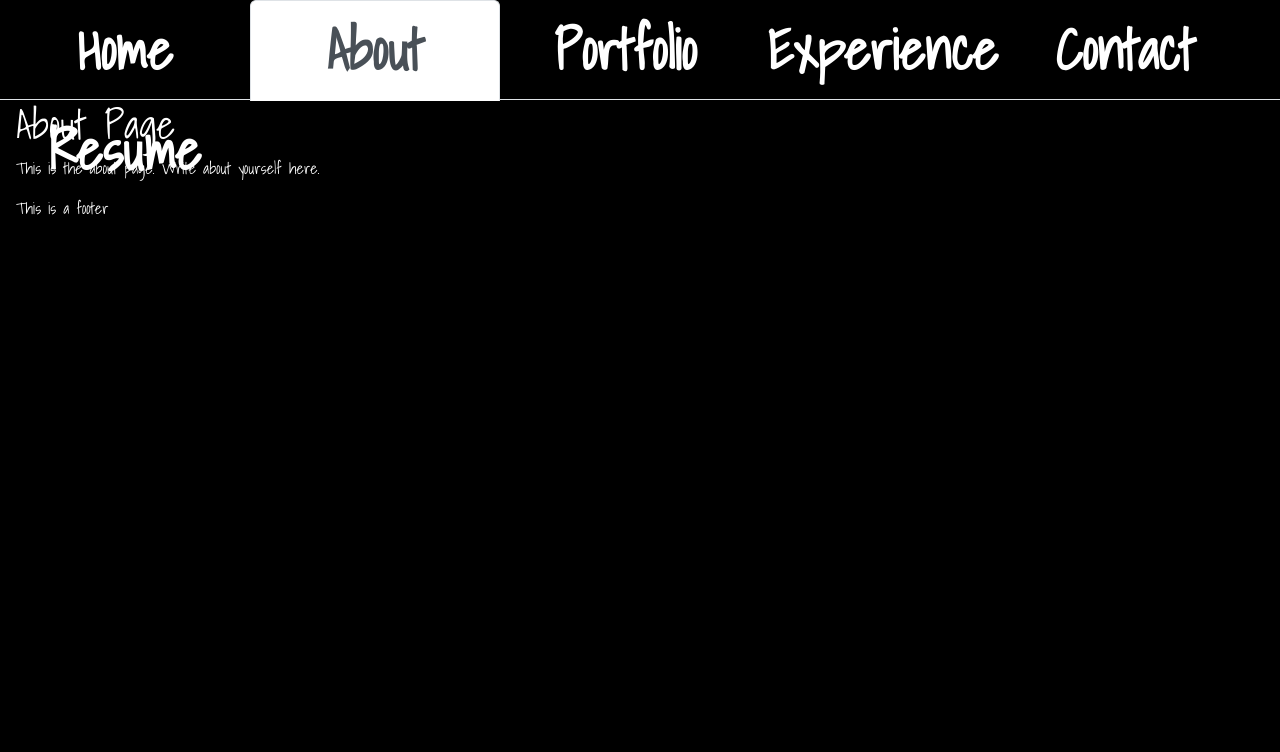
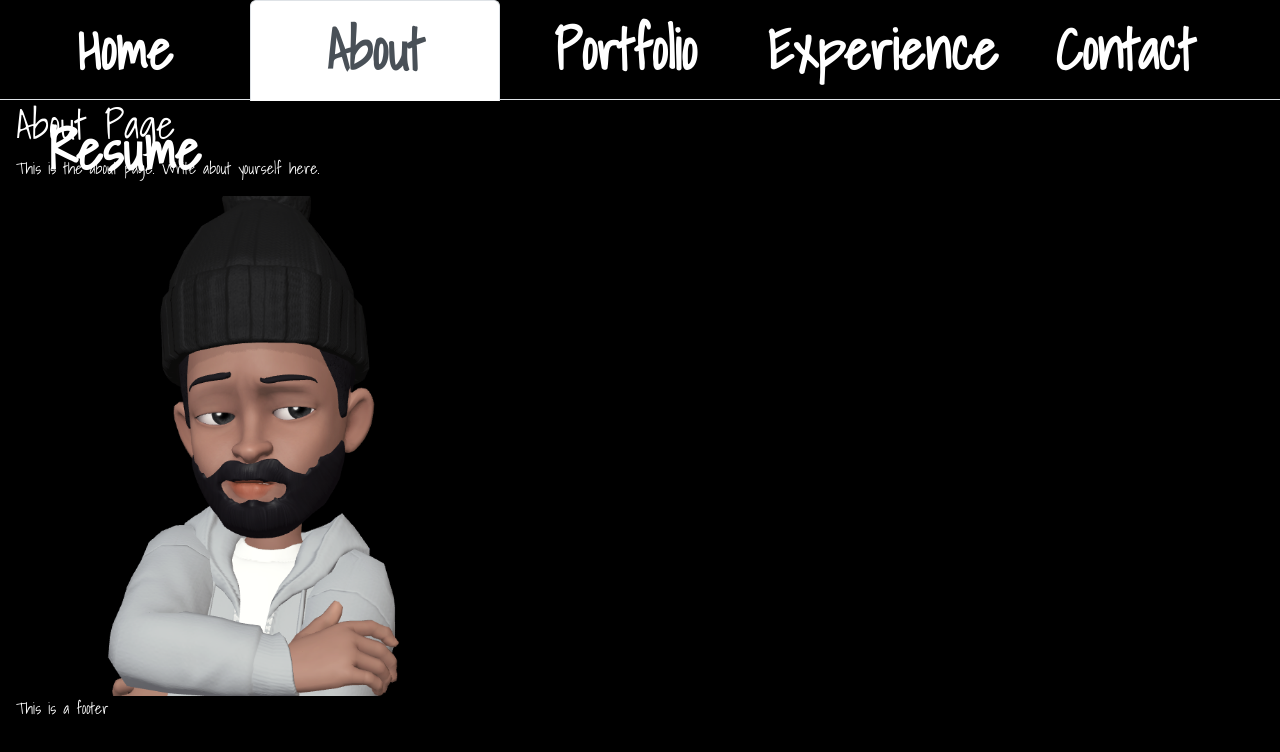
Before and after one commit to arrozconpollo220/Alex-Portfolio, a React (Vite) app: page /About in a window 1280 px wide. Shown: the top 752 px of the page. Built offline with nearby package versions, Linux system fonts and the light colour scheme.

Commit message:
added photo to about.jsx file

```diff
--- a/src/pages/About.jsx
+++ b/src/pages/About.jsx
@@ -1,3 +1,5 @@
+import Emoji2 from '../assets/2.svg'
+
 export default function About() {
     return (
       <div>
@@ -5,6 +7,7 @@ export default function About() {
         <p>
          This is the about page. Write about yourself here.
         </p>
+        <img src={Emoji2} alt="Emoji of Alex" />
       </div>
     );
   }
```
Also changed, not shown: src/assets/2.svg (added).
